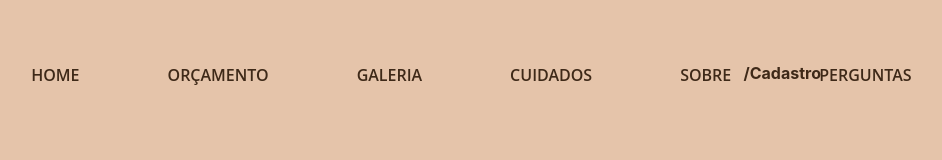
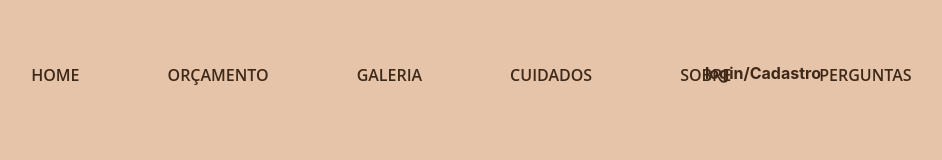
Before and after one commit to lLucasFa/JuBonfas, a React (Create React App) app: page / in a window 1280 px wide. Shown: the top 160 px of the page, without its empty margins (119-1061 px from the left). Built offline with nearby package versions, Linux system fonts and the light colour scheme; no server answers.

Commit message:
Correcao do component Home

```diff
--- a/src/components/Home.js
+++ b/src/components/Home.js
@@ -79,7 +79,7 @@ const Home = ({ currentUser }) => {
             </div>
           ) : (
           <div className="login-register-links">
-              <Link className='login-text' to="/login">/</Link>
+              <Link className='login-text' to="/login">login/</Link>
               <Link className='register-text' to="/register">Cadastro</Link>
           </div>
           )}
```
